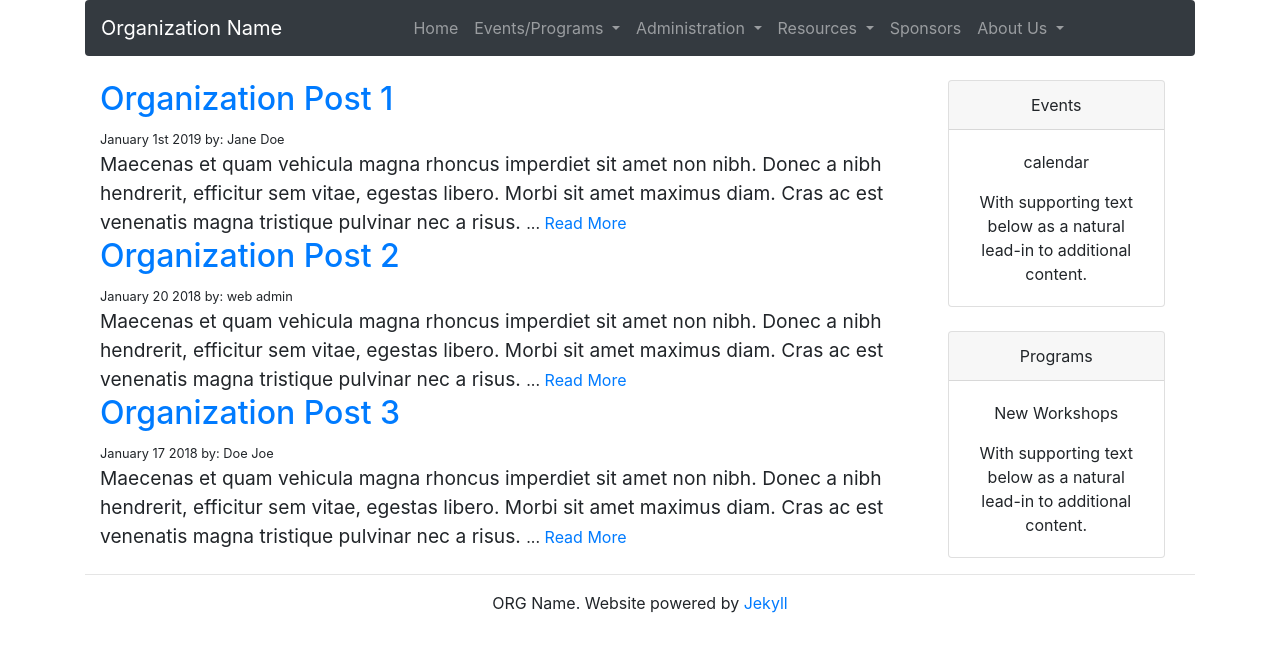
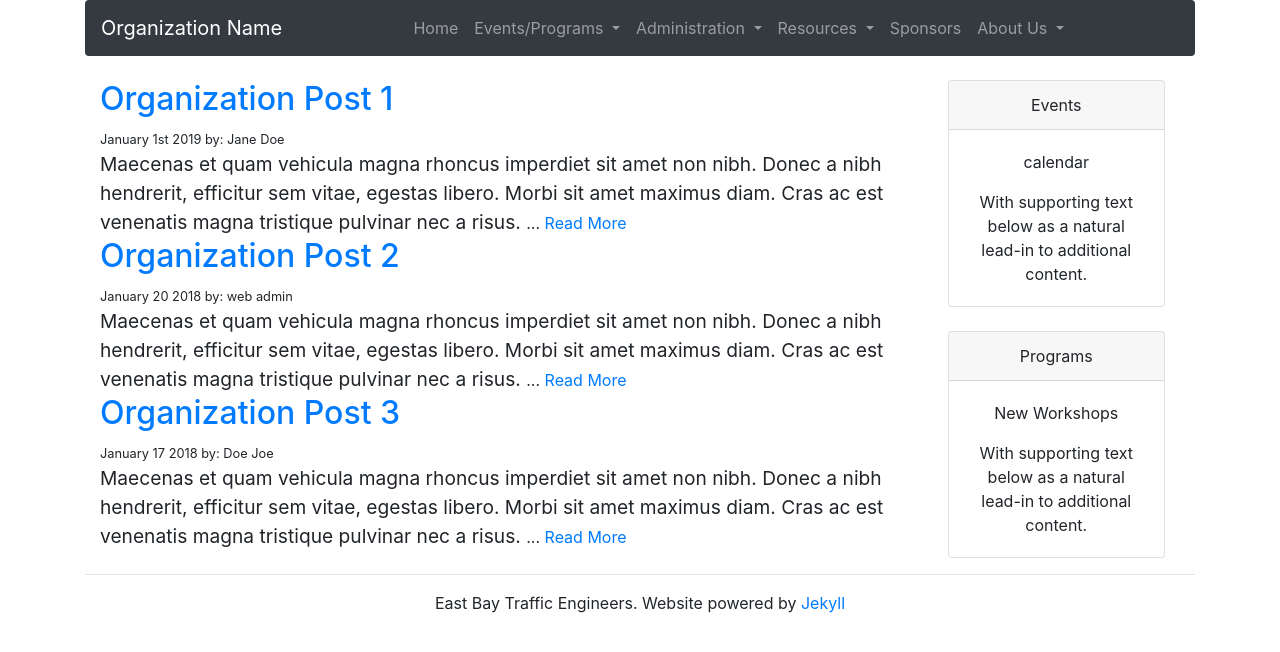
Before and after one commit to redmond2742/SmallOrganizationWebsite, a Jekyll site: the page built from index.html, in a window 1280 px wide. Shown: the top 652 px of the page. Built offline with Jekyll 4.4.1, drawn with Linux system fonts in a browser that asks for light colours; nearby versions of some CDN libraries.

Commit message:
updated to EBTE

```diff
--- a/_includes/footer.html
+++ b/_includes/footer.html
@@ -3,7 +3,7 @@
   <!-- site map of navbar links -->
   <hr>
   <center>
-    ORG Name. Website powered by <a href="https://jekyllrb.com/"> Jekyll </a>
+    East Bay Traffic Engineers. Website powered by <a href="https://jekyllrb.com/"> Jekyll </a>
   </center>
   <script src="https://code.jquery.com/jquery-3.2.1.slim.min.js" integrity="sha384-KJ3o2DKtIkvYIK3UENzmM7KCkRr/rE9/Qpg6aAZGJwFDMVNA/GpGFF93hXpG5KkN" crossorigin="anonymous"></script>
   <script src="https://cdnjs.cloudflare.com/ajax/libs/popper.js/1.12.9/umd/popper.min.js" integrity="sha384-ApNbgh9B+Y1QKtv3Rn7W3mgPxhU9K/ScQsAP7hUibX39j7fakFPskvXusvfa0b4Q" crossorigin="anonymous"></script>
```
